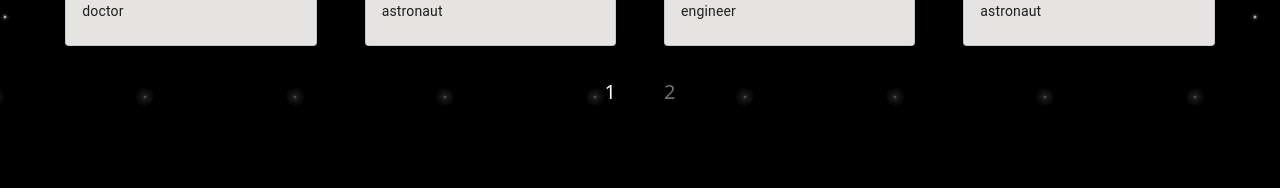
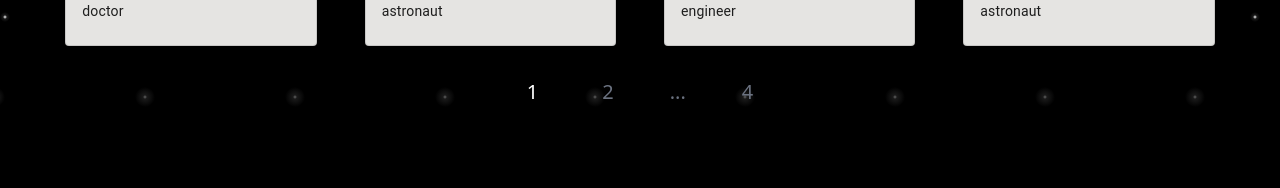
Before and after one commit to gorrion-io/winter-camp-2024, a Next.js app: page /task/1 in a window 1280 px wide. Shown: the part 378-566 px from the top of the page. Built offline with nearby package versions, Linux system fonts and the light colour scheme.

Commit message:
added paginationLinks component and changed photo in readme

```diff
--- /dev/null
+++ b/components/paginationLinks/PaginationLinks.tsx
@@ -0,0 +1,56 @@
+import Link from "next/link";
+
+interface PaginationLinksProps {
+  page: number;
+  totalPages: number;
+}
+
+const createDots = () => {
+  return (
+    <span key="dots" className="mx-2 px-4 pt-2 pb-8 text-xl text-gray-500">
+      ...
+    </span>
+  );
+};
+
+export const PaginationLinks = ({ page, totalPages }: PaginationLinksProps) => {
+  //helper function
+  const createPageLink = (pageNumber: number) => (
+    <Link
+      key={pageNumber}
+      href={`/task/${pageNumber}`}
+      className={`mx-4 px-4 pt-2 pb-8 text-xl ${
+        page === pageNumber ? "text-white" : "text-gray-500"
+      }`}
+    >
+      {pageNumber}
+    </Link>
+  );
+
+  const links = [];
+
+  // the first page
+  links.push(createPageLink(1));
+
+  if (totalPages >= 3) {
+    if (page > 3) {
+      links.push(createDots());
+    }
+    for (
+      let i = Math.max(2, page - 1);
+      i <= Math.min(totalPages - 1, page + 1);
+      i++
+    ) {
+      links.push(createPageLink(i));
+    }
+
+    if (page < totalPages - 2) {
+      links.push(createDots());
+    }
+  }
+
+  // the last page
+  if (totalPages > 1) links.push(createPageLink(totalPages));
+
+  return links;
+};
--- a/pages/task/[page].tsx
+++ b/pages/task/[page].tsx
@@ -5,6 +5,7 @@ import Link from "next/link";
 import MemberCard from "@/components/mui/MemberCard";
 import useSWR from "swr";
 import { fetcher } from "@/lib/fetcher";
+import { PaginationLinks } from "@/components/paginationLinks/PaginationLinks";
 
 export default function CrewList() {
   const [crewMembers, setCrewMembers] = useState<CrewMember[]>([]);
@@ -37,30 +38,6 @@ export default function CrewList() {
     }
   }, [error, router]);
 
-  const renderPaginationLinks = () => {
-    const links = [];
-
-    for (
-      let i = Math.max(1, page - 1);
-      i <= Math.min(totalPages, page + 1);
-      i++
-    ) {
-      links.push(
-        <Link
-          key={i}
-          href={`/task/${i}`}
-          className={`mx-2 px-4 pt-2 pb-8 text-xl ${
-            page === i ? "text-white" : "text-gray-500"
-          }`}
-        >
-          {i}
-        </Link>
-      );
-    }
-
-    return links;
-  };
-
   return isValidating ? (
     <div className="w-screen h-screen flex justify-center">
       <p className="text-lg animate-pulse">Loading...</p>
@@ -72,7 +49,9 @@ export default function CrewList() {
           <MemberCard crewMember={member} key={index} />
         ))}
       </div>
-      <div className="flex justify-center mt-6">{renderPaginationLinks()}</div>
+      <div className="flex justify-center mt-6">
+        {PaginationLinks({ page, totalPages })}
+      </div>
     </div>
   );
 }
```
Also changed, not shown: 1 other file (tests, documents, lock files or other folders).
